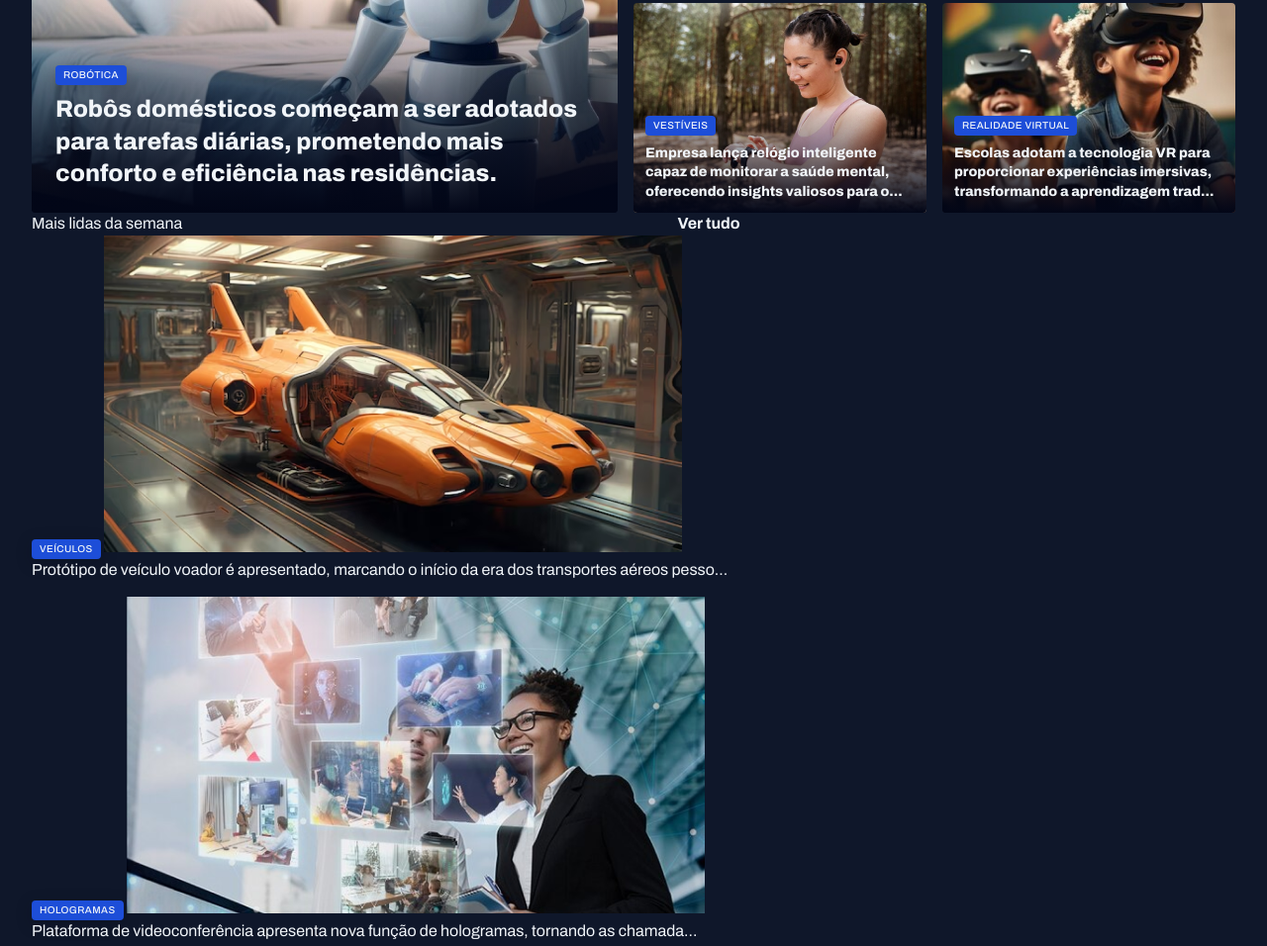
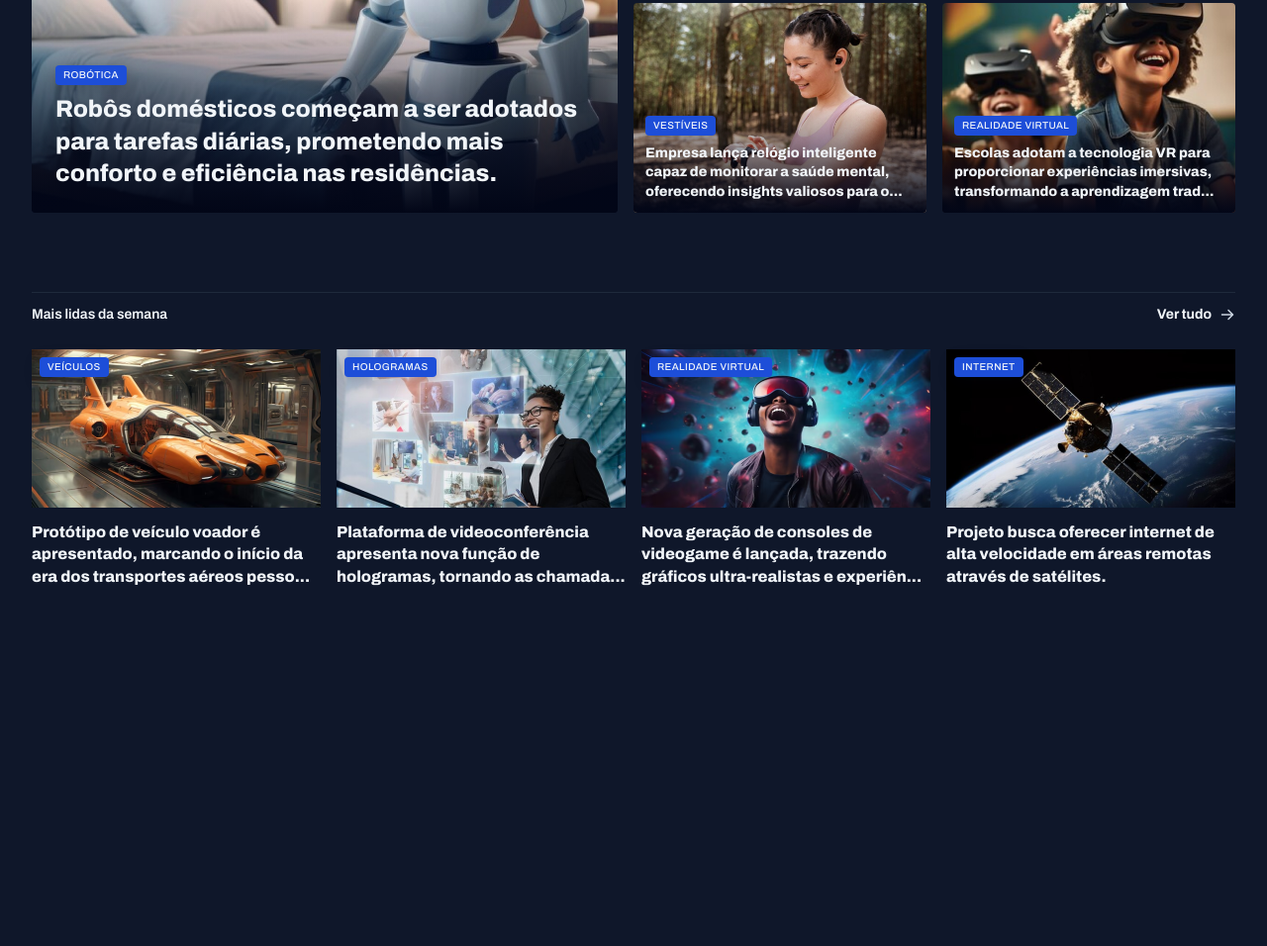
Before and after one commit to developer-gpereira/technews, a plain HTML site: page index.html in a window 1280 px wide. Shown: the part 389-1345 px from the top of the page at 99% size. After the commit the page ends 983 px from the top, so only its background shows below. Drawn offline with Linux system fonts and the light colour scheme.

Commit message:
Aplicando Estilos na sessão mais lidas da semana

```diff
--- a/styles/global.css
+++ b/styles/global.css
@@ -55,6 +55,7 @@ img {
 
 main {
   margin-top: 40px;
+  gap: 80px;
 }
 
 .content-tag {
--- a/styles/section.css
+++ b/styles/section.css
@@ -1,3 +1,25 @@
+section header {
+  border-top: 1px solid var(--stroke-color);
+  padding-block: 12px 24px;
+  font: var(--text-span);
+
+  a {
+    justify-self: end;
+    align-items: center;
+    gap: 8px;
+
+    span {
+      background-image: url(../assets/icons/ArrowRight.svg);
+      width: 16px;
+      height: 16px;
+    }
+
+    &:hover span {
+      background-color: url(../assets/icons/ArrowRightHover.svg);
+    }
+  }
+}
+
 #featured {
   img {
     height: 100%;
@@ -32,3 +54,28 @@
     }
   }
 }
+
+#weekly {
+  & > div {
+    grid-template-columns: repeat(4, 292px);
+  }
+
+  img {
+    height: 160px;
+  }
+figure{
+  position: relative;
+
+  .content-tag{
+    position: absolute;
+    top: 8px;
+    left: 8px;
+  }
+
+  p{
+    margin-top: 8px;
+    font-weight: 800 ;
+  }
+}
+
+}
```
